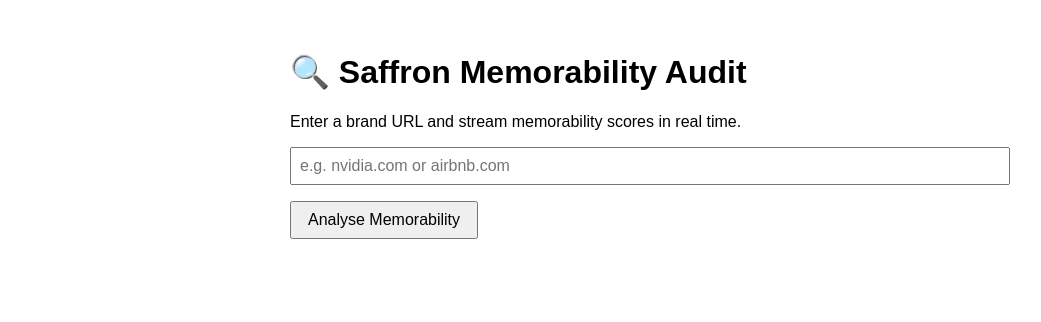
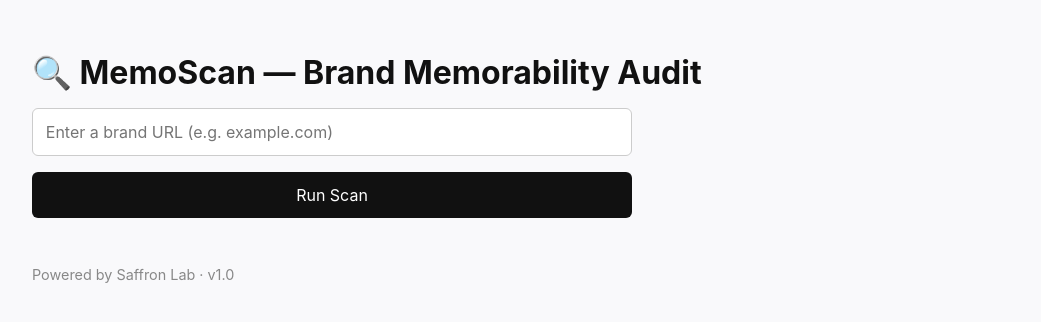
Before and after one commit to mf2hd-design/memoscan, a Flask app: page / in a window 1280 px wide. Shown: the top 322 px of the page, without its empty margins (0-1041 px from the left). Run offline with Flask 3, Linux system fonts and the light colour scheme.

Commit message:
Design polish for frontend

```diff
--- a/templates/index.html
+++ b/templates/index.html
@@ -1,109 +1,135 @@
 <!DOCTYPE html>
-<html>
+<html lang="en">
 <head>
-    <title>Saffron Memorability Audit – Real-Time Brand Memorability Audit</title>
+  <meta charset="UTF-8">
+  <title>MemoScan</title>
+  <meta name="viewport" content="width=device-width, initial-scale=1">
   <style>
-        body {
-            font-family: sans-serif;
-            max-width: 700px;
-            margin: auto;
-            padding: 2rem;
+    * {
+      box-sizing: border-box;
+      font-family: -apple-system, BlinkMacSystemFont, 'Segoe UI', Roboto, sans-serif;
     }
 
-        input {
-            width: 100%;
-            padding: 0.5rem;
+    body {
+      margin: 0;
+      padding: 2rem;
+      background-color: #f9f9fb;
+      color: #333;
+    }
+
+    h1 {
+      font-size: 2rem;
+      margin-bottom: 1rem;
+      color: #111;
+    }
+
+    form {
+      margin-bottom: 2rem;
+      display: flex;
+      flex-direction: column;
+      max-width: 600px;
+    }
+
+    input[type="text"] {
+      padding: 0.8rem;
       font-size: 1rem;
+      border: 1px solid #ccc;
+      border-radius: 6px;
+      margin-bottom: 1rem;
     }
 
     button {
-            padding: 0.5rem 1rem;
+      padding: 0.8rem;
       font-size: 1rem;
-            margin-top: 1rem;
+      background-color: #111;
+      color: white;
+      border: none;
+      border-radius: 6px;
+      cursor: pointer;
+      transition: background 0.2s;
     }
 
-        .result {
-            margin-top: 1.5rem;
-            padding: 1rem;
-            background: #f9f9f9;
-            border: 1px solid #ddd;
-            overflow-x: auto;
+    button:hover {
+      background-color: #444;
     }
 
-        .result pre {
-            white-space: pre-wrap;
-            word-break: break-word;
-            margin: 0;
+    #results {
+      max-width: 800px;
     }
 
-        .result strong {
-            display: inline-block;
-            font-size: 1.25rem;
-            margin-bottom: 0.5rem;
+    .result-block {
+      background: white;
+      padding: 1.2rem;
+      margin-bottom: 1rem;
+      border-radius: 10px;
+      box-shadow: 0 2px 8px rgba(0,0,0,0.05);
     }
 
-        h3 {
-            margin-top: 1rem;
+    .result-block h2 {
+      margin-top: 0;
+      font-size: 1.2rem;
+    }
+
+    .score {
+      font-weight: bold;
+      color: #0070f3;
+    }
+
+    .result-block p {
+      white-space: pre-wrap;
+      margin: 0.5rem 0 0;
+      line-height: 1.5;
+    }
+
+    footer {
+      margin-top: 3rem;
+      font-size: 0.9rem;
+      color: #888;
     }
   </style>
 </head>
 <body>
-    <h1>🔍 Saffron Memorability Audit</h1>
-    <p>Enter a brand URL and stream memorability scores in real time.</p>
+  <h1>🔍 MemoScan — Brand Memorability Audit</h1>
 
-    <input type="text" id="urlInput" placeholder="e.g. nvidia.com or airbnb.com">
-    <button onclick="runScan()">Analyse Memorability</button>
+  <form id="scanForm">
+    <input type="text" name="url" placeholder="Enter a brand URL (e.g. example.com)" required>
+    <button type="submit">Run Scan</button>
+  </form>
 
   <div id="results"></div>
 
+  <footer>
+    Powered by Saffron Lab · v1.0
+  </footer>
+
   <script>
-        function runScan() {
-            let url = document.getElementById("urlInput").value.trim();
-            if (!url.startsWith("http://") && !url.startsWith("https://")) {
-                url = "https://" + url;
-            }
+    const form = document.getElementById("scanForm");
+    const results = document.getElementById("results");
 
-            const resultsDiv = document.getElementById("results");
-            resultsDiv.innerHTML = "<p><em>Scanning…</em></p>";
+    form.addEventListener("submit", function (e) {
+      e.preventDefault();
+      results.innerHTML = "<p><em>Scanning…</em></p>";
 
-            const source = new EventSource(`/stream?url=${encodeURIComponent(url)}`);
+      const formData = new FormData(form);
+      const url = formData.get("url");
 
-            source.onmessage = function(event) {
-                const data = JSON.parse(event.data);
-                const key = data.key;
-                const fullText = data.result;
+      const eventSource = new EventSource("/scan?" + new URLSearchParams({ url }));
 
-                // Extract score
-                const scoreMatch = fullText.match(/Score:\s*(\d{1,3})\/100/i);
-                const score = scoreMatch ? scoreMatch[1] : "–";
-                const explanation = fullText.replace(/Score:\s*\d{1,3}\/100/i, "").trim();
+      results.innerHTML = ""; // clear any loading message
 
-                // Create result block
-                const block = document.createElement("div");
-                block.classList.add("result");
-                block.innerHTML = `
-                    <h3>${key}</h3>
-                    <div><strong style="color: ${scoreColor(score)};">Score: ${score}/100</strong></div>
-                    <pre>${explanation}</pre>
-                `;
-                resultsDiv.appendChild(block);
+      eventSource.onmessage = function (event) {
+        const div = document.createElement("div");
+        div.innerHTML = event.data;
+        results.appendChild(div);
       };
 
-            source.addEventListener("end", function () {
-                const doneMsg = document.createElement("p");
-                doneMsg.innerText = "✅ Scan complete.";
-                document.getElementById("results").appendChild(doneMsg);
-                source.close();
+      eventSource.onerror = function () {
+        eventSource.close();
+        const err = document.createElement("p");
+        err.textContent = "Something went wrong. Please try again.";
+        results.appendChild(err);
+      };
     });
-
-            function scoreColor(score) {
-                const s = parseInt(score);
-                if (isNaN(s)) return "#000";
-                if (s >= 80) return "green";
-                if (s >= 60) return "orange";
-                return "red";
-            }
-        }
   </script>
 </body>
 </html>
```
Lines whose indentation alone changed are shown as unchanged.
